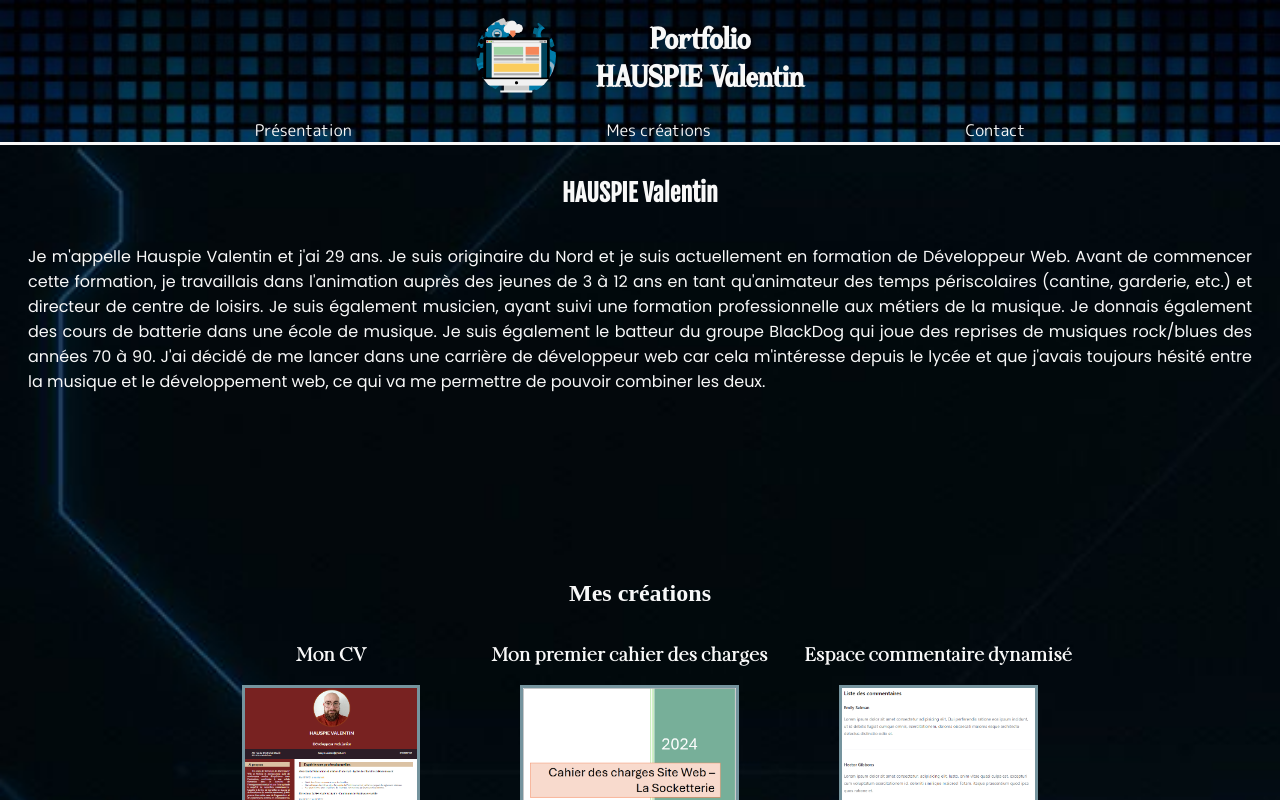
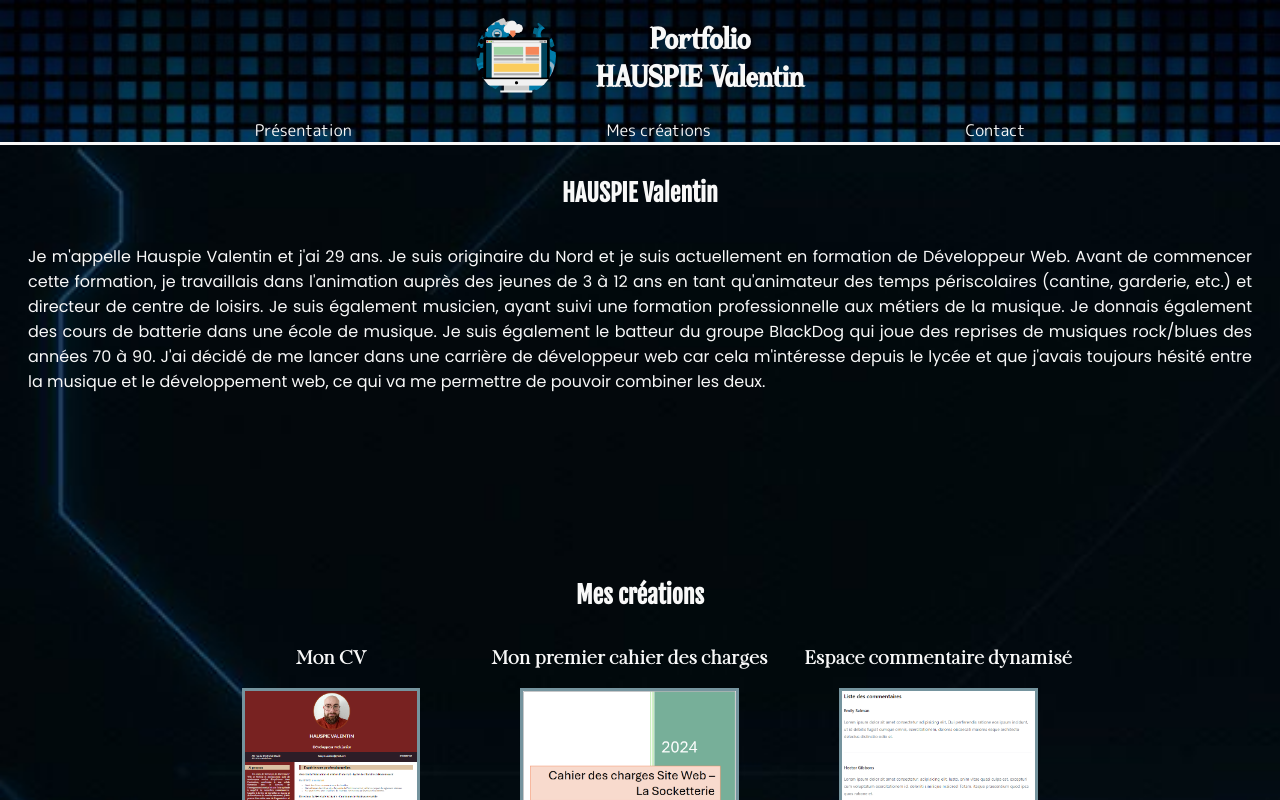
Before and after one commit to HauVal/Portfolio, a Vue app: page / in a window 1280 px wide. Shown: the top 800 px of the page. Built offline with nearby package versions, Linux system fonts and the light colour scheme.

Commit message:
ajout police h2 créations

```diff
--- a/src/components/componentsHome/Creation.vue
+++ b/src/components/componentsHome/Creation.vue
@@ -45,6 +45,7 @@ import ContenuCom from "@/components/ContenuComment.vue";
 
 <style scoped>
 h2 {
+  font-family: "Fjalla One", sans-serif;
   padding-top: 150px;
 }
 
```
